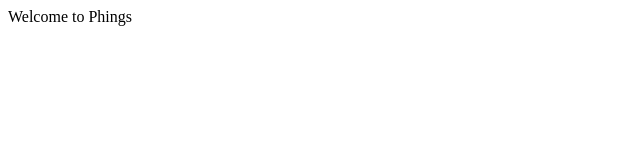
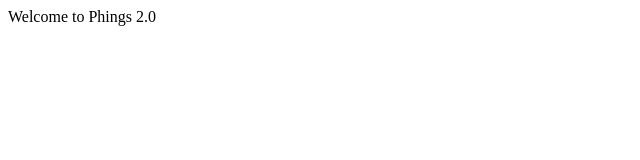
Before and after one commit to cheekytinker/TDD, a website: page public/index.html in a window 1280 px wide. Shown: the full height of the page, 0-640 px from the left. Drawn offline with Linux system fonts and the light colour scheme.

Commit message:
Test autodeploy

```diff
--- a/public/index.html
+++ b/public/index.html
@@ -6,7 +6,7 @@
 </head>
 
 <body>
-Welcome to Phings
+Welcome to Phings 2.0
 </body>
 
 </html>
```
